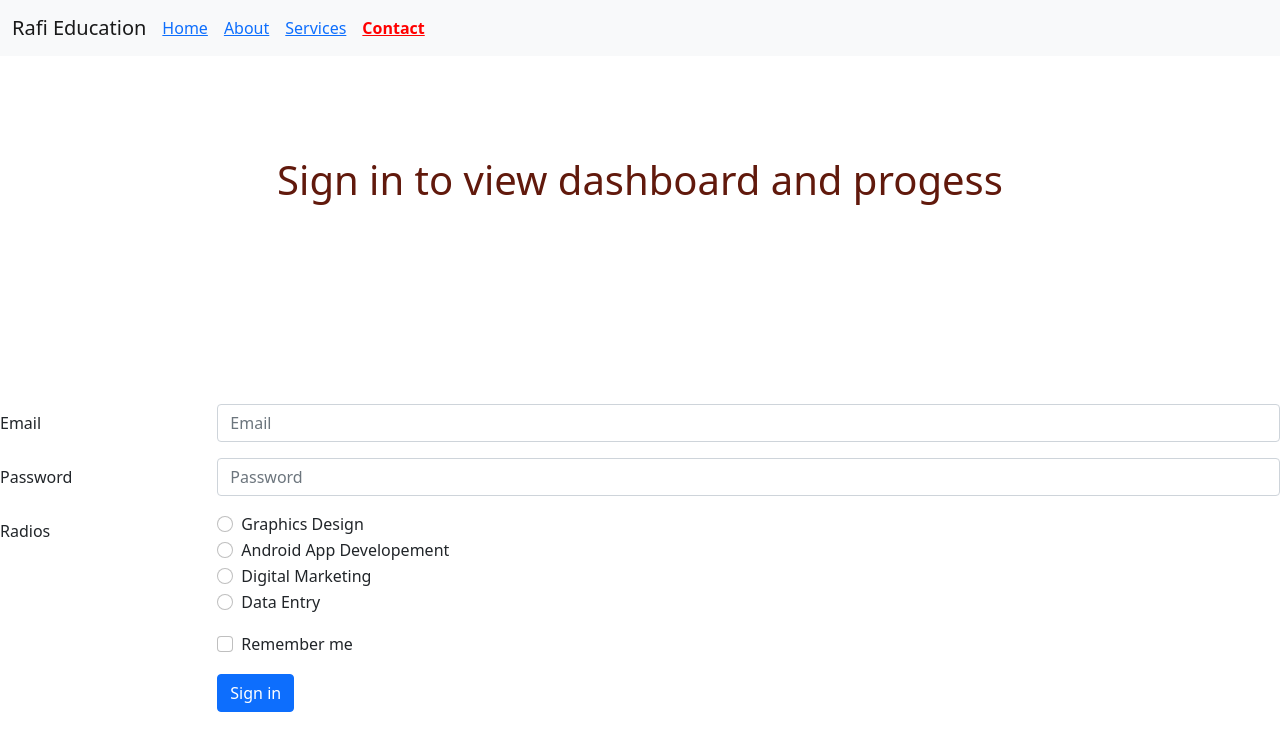
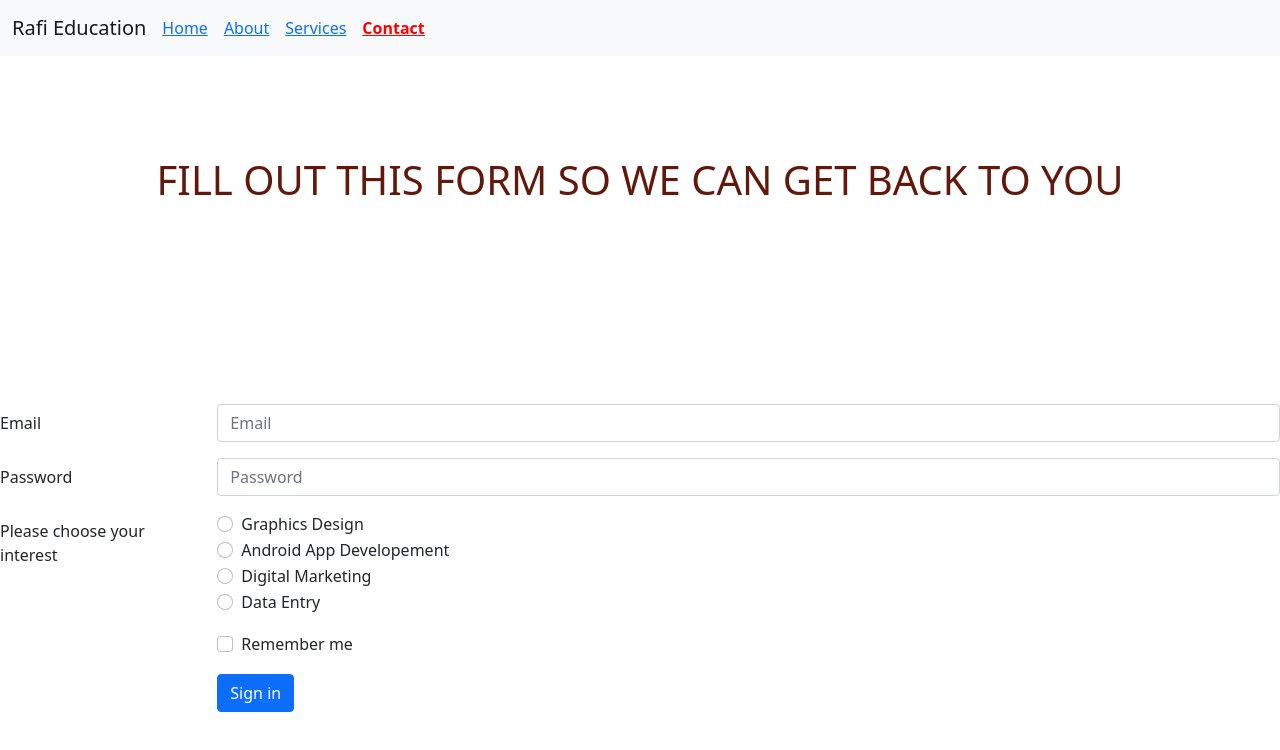
Before and after one commit to rafi4482/Education-website, a React (Create React App) app: page /contact in a window 1280 px wide. Shown: the top 750 px of the page. Built offline with nearby package versions, Linux system fonts and the light colour scheme.

Commit message:
back222222222

```diff
--- a/src/component/Contact/Contact.js
+++ b/src/component/Contact/Contact.js
@@ -6,7 +6,7 @@ import Footer from '../Footer/Footer';
 const Contact = () => {
     return (
         <div>
-            <h1 className="align">Sign in to view dashboard and progess</h1>
+            <h1 className="align">FILL OUT THIS FORM SO WE CAN GET BACK TO YOU</h1>
             <Form>
   <Form.Group as={Row} className="mb-3" controlId="formHorizontalEmail">
     <Form.Label column sm={2}>
@@ -28,7 +28,7 @@ const Contact = () => {
   <fieldset>
     <Form.Group as={Row} className="mb-3">
       <Form.Label as="legend" column sm={2}>
-        Radios
+        Please choose your interest
       </Form.Label>
       <Col sm={10}>
         <Form.Check
--- a/src/component/Home/Home.js
+++ b/src/component/Home/Home.js
@@ -1,6 +1,6 @@
 import "./Home.css"
 import React, { useEffect, useState } from 'react';
-import { Card, Col, Row } from "react-bootstrap";
+import { Card, Carousel, Col, Row } from "react-bootstrap";
 import Footer from "../Footer/Footer";
 
 const Home = () => {
--- a/src/component/Services/Services.css
+++ b/src/component/Services/Services.css
@@ -6,11 +6,11 @@
 .card-create12{
     height: 400px;
     margin-top: 40px;
-    background-color: rgb(33, 5, 148);
-    color: rgb(219, 213, 140);
+    background-color: rgb(57, 28, 173);
+    color: rgb(219, 208, 88);
     border: 1px solid rgb(148, 167, 43);
 }
 .card-create12 img{
-
+    margin-bottom: 35px;
     height: 170px;
 }
```
